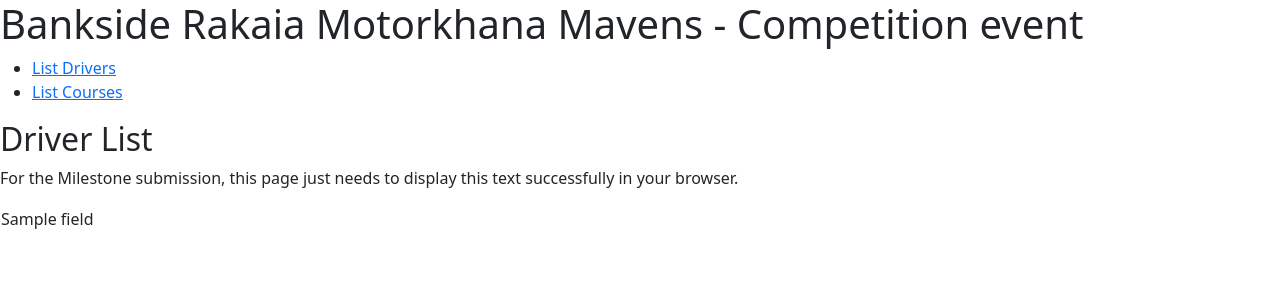
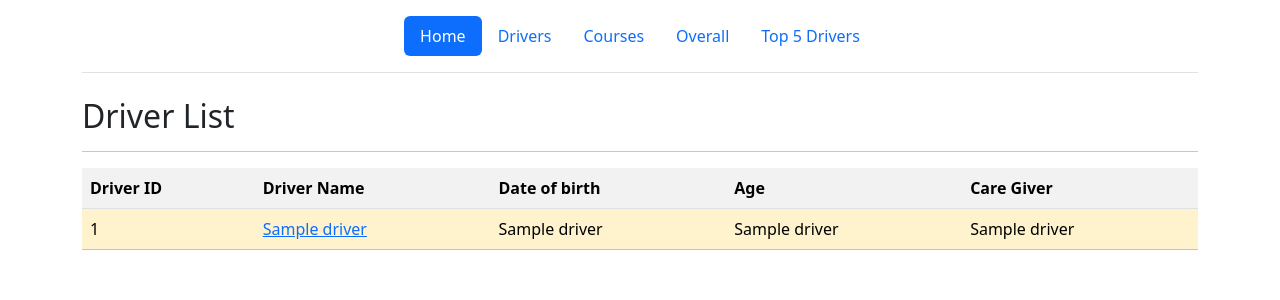
Before and after one commit to RyanWang23/BRMM, a Flask app: template templates/driverlist.html in a window 1280 px wide. Shown: the top 300 px of the page. Run offline with Flask 3, Linux system fonts and the light colour scheme; the template is opened without the code that fills it: most values are stand-ins (such as "Sample title", 1, 10 or a date in 2020).

Commit message:
finish front work

```diff
--- a/app.py
+++ b/app.py
@@ -32,8 +32,17 @@ def listdrivers():
     connection = getCursor()
     connection.execute("SELECT * FROM driver;")
     driverList = connection.fetchall()
-    print(driverList)
-    return render_template("driverlist.html", driver_list = driverList)
+    result = []
+    for i in range(len(driverList)):
+        driver = list(driverList[i])
+        if driver[4] is None:
+            driver[4] = "-"
+        if driver[5] is None:
+            driver[5] = "-"
+        del driver[len(driver)-1]
+        temp = [driver[0], driver[1] + " "+ driver[2],  driver[3], driver[4], driver[5]]
+        result.append(temp)
+    return render_template("driverlist.html", driver_list = result)
 
 @app.route("/listcourses")
 def listcourses():
@@ -42,13 +51,106 @@ def listcourses():
     courseList = connection.fetchall()
     return render_template("courselist.html", course_list = courseList)
 
+
+@app.route("/overall")
+def overall():
+    connection = getCursor()
+    connection.execute("select * from run join driver on driver.driver_id=run.dr_id join course on course.course_id=run.crs_id;")
+    cursor_description = [desc[0] for desc in connection.description]
+    rows = connection.fetchall()
+    result_lst = [dict(zip(cursor_description, row)) for row in rows]
+    drivers = []
+    driver_names = []
+    courses = []
+    for result in result_lst:
+        if result["dr_id"] not in drivers:
+            drivers.append(result["dr_id"])
+            driver_names.append(result["first_name"] +  " " + result["surname"])
+        if result["name"] not in courses:
+            courses.append(result["name"])
+    course_time = []
+    for driver in drivers:
+        scores = []
+        for course in courses:
+            records = []
+            for result in result_lst:
+                if result["dr_id"] == driver and result["name"] == course:
+                    records.append(result)
+            if records[0]["seconds"] is None and records[1]["seconds"] is None:
+                scores.append(None)
+            elif records[0]["seconds"] is None and records[1]["seconds"] is not None:
+                time = records[1]["seconds"]
+                cone = records[1]["cones"]
+                wd = records[1]["wd"]
+                if cone is None:
+                    cone = 0
+                scores.append(time+cone*5+wd*10)
+            elif records[0]["seconds"] is not None and records[1]["seconds"] is None:
+                time = records[0]["seconds"]
+                cone = records[0]["cones"]
+                wd = records[0]["wd"]
+                if cone is None:
+                    cone = 0
+                scores.append(time+cone*5+wd*10)
+            else:
+                time = records[0]["seconds"]
+                cone = records[0]["cones"]
+                wd = records[0]["wd"]
+                if cone is None:
+                    cone = 0
+                time1 = time+cone*5+wd*10
+                time = records[1]["seconds"]
+                cone = records[1]["cones"]
+                wd = records[1]["wd"]
+                if cone is None:
+                    cone = 0
+                time2 = time+cone*5+wd*10
+                scores.append(min([time1, time2]))
+        if None in scores:
+            course_time.append("NQ")
+        else:
+            course_time.append(sum(scores))
+    data_lst = []
+    for i in range(len(drivers)):
+        d = {
+            "driver_id": drivers[i],
+            "driver_name": driver_names[i],
+            "course_time": course_time[i],
+        }
+        data_lst.append(d)
+    data_lst = sorted(data_lst, key=lambda x: (x['course_time'] == 'NQ', float('inf')), reverse=True)
+    print(data_lst)
+    return render_template("overall.html", data_lst = data_lst)
+
+@app.route("/driver/<int:driver_id>")
+def driver_detail(driver_id):
+    connection = getCursor()
+    connection.execute("SELECT * FROM run where dr_id=%s;", (driver_id,))
+    runList = connection.fetchall()
+    result = []
+    for arr in runList:
+        arr = list(arr)
+        crones = arr[4]
+        wd = arr[5]
+        if crones is None:
+            crones = 0
+            arr[4] = 0
+        if arr[3] is None:
+            arr.append("DNF")
+        else:
+            total = arr[3] + crones*5+wd*10
+            arr.append(total)
+        result.append(arr)
+    return render_template("detail.html", run_list = result)
+
 @app.route("/graph")
 def showgraph():
     connection = getCursor()
     # Insert code to get top 5 drivers overall, ordered by their final results.
     # Use that to construct 2 lists: bestDriverList containing the names, resultsList containing the final result values
     # Names should include their ID and a trailing space, eg '133 Oliver Ngatai '
-
+    resultsList= []
+    bestDriverList= []
     return render_template("top5graph.html", name_list = bestDriverList, value_list = resultsList)
 
 if __name__ == "__main__":
--- a/templates/base.html
+++ b/templates/base.html
@@ -1,5 +1,6 @@
 <!DOCTYPE html>
 <html>
+
 <head>
     <meta charset="utf-8" />
     <title>{% block title %}{% endblock %}</title>
@@ -8,13 +9,16 @@
 </head>
 
 <body>
-      <nav>
-            <h1>Bankside Rakaia Motorkhana Mavens - Competition event</h1>
-            <ul>
-                <li><a href="{{ url_for('listdrivers') }}">List Drivers</a></li>
-                <li><a href="{{ url_for('listcourses') }}">List Courses</a></li>
+    <div class="container">
+        <header class="d-flex flex-wrap justify-content-center py-3 mb-4 border-bottom">
+            <ul class="nav nav-pills ">
+                <li class="nav-item"><a href="#" class="nav-link active" aria-current="page">Home</a></li>
+                <li class="nav-item"><a href="{{ url_for('listdrivers') }}" class="nav-link">Drivers</a></li>
+                <li class="nav-item"><a href="{{ url_for('listcourses') }}" class="nav-link">Courses</a></li>
+                <li class="nav-item"><a href="{{ url_for('overall') }}" class="nav-link">Overall</a></li>
+                <li class="nav-item"><a href="{{ url_for('showgraph') }}" class="nav-link">Top 5 Drivers</a></li>
             </ul>
-          </nav>
+        </header>
         <section class="content">
             <header>
                 {% block header %}{% endblock %}
@@ -24,7 +28,7 @@
             {% endfor %}
             {% block content %}{% endblock %}
         </section>
-
+    </div>
     <!-- Bootstrap's JavaScript bundle including Popper -->
     <script src="https://cdn.jsdelivr.net/npm/bootstrap@5.3.2/dist/js/bootstrap.bundle.min.js" integrity="sha384-C6RzsynM9kWDrMNeT87bh95OGNyZPhcTNXj1NW7RuBCsyN/o0jlpcV8Qyq46cDfL" crossorigin="anonymous"></script>
 </body>
--- a/templates/driverlist.html
+++ b/templates/driverlist.html
@@ -4,20 +4,22 @@
 <!-- Add code to display a list of drivers -->
 
 <h2>Driver List</h2>
-
-<p>For the Milestone submission, this page just needs to display this text successfully in your browser.</p>
-
-<table>
-<!--     <tr>
-        <th>Course</th>
-        <th>Name</th>
-        <th>Map diagram</th>
-    </tr> -->
+<hr>
+<table  class="table table-striped">
+    <tr>
+        <th>Driver ID</th>
+        <th>Driver Name</th>
+        <th>Date of birth</th>
+        <th>Age</th>
+        <th>Care Giver</th>
+    </tr>
     {% for driver in driver_list %}
-        <tr>
-            {% for field in driver %}
-                <td>{{field}}</td>
-            {% endfor %}
+          <tr {% if driver.4 != '-' %}class="table-warning"{% endif %}>
+            <td>{{driver.0}}</td>
+            <td> <a href="/driver/{{driver.0}}">{{driver.1}}</a> </td>
+            <td>{{driver.2}}</td>
+            <td>{{driver.3}}</td>
+            <td>{{driver.4}}</td>
         </tr>
     {% endfor %}
 </table>
```
Also changed, not shown: templates/courselist.html (+10 -18 lines), templates/detail.html (added, +27 -0 lines), templates/overall.html (added, +24 -0 lines). Lines whose indentation alone changed are shown as unchanged.
